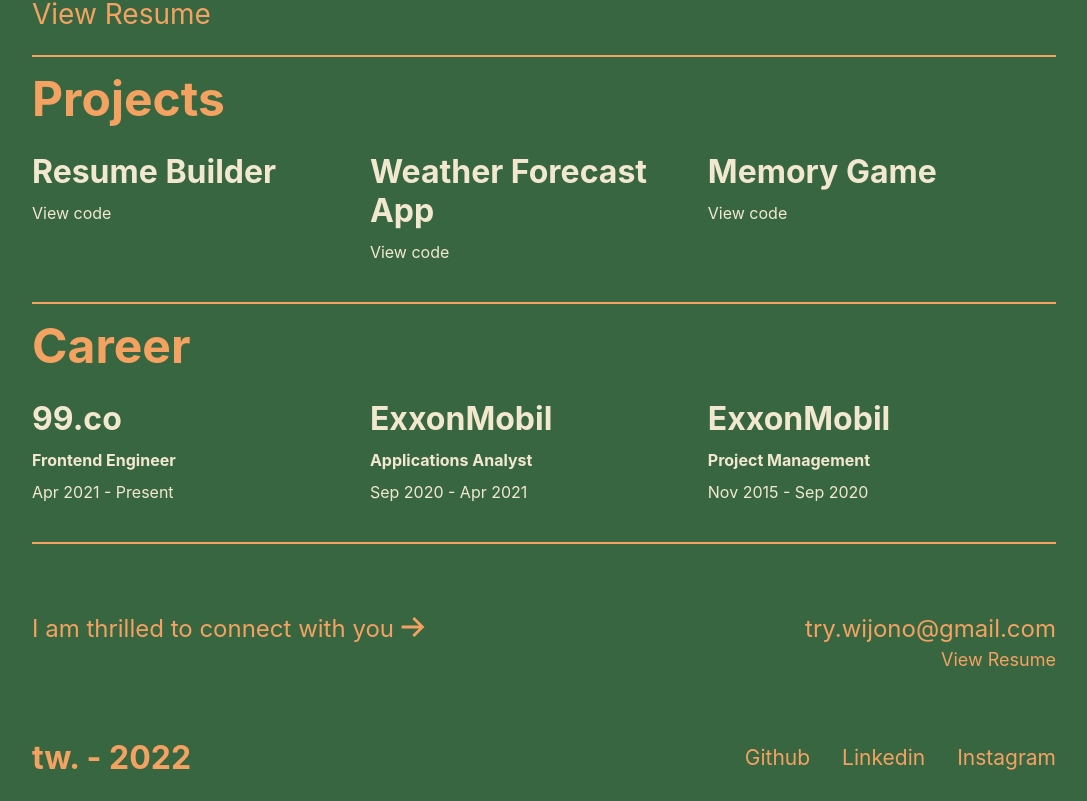
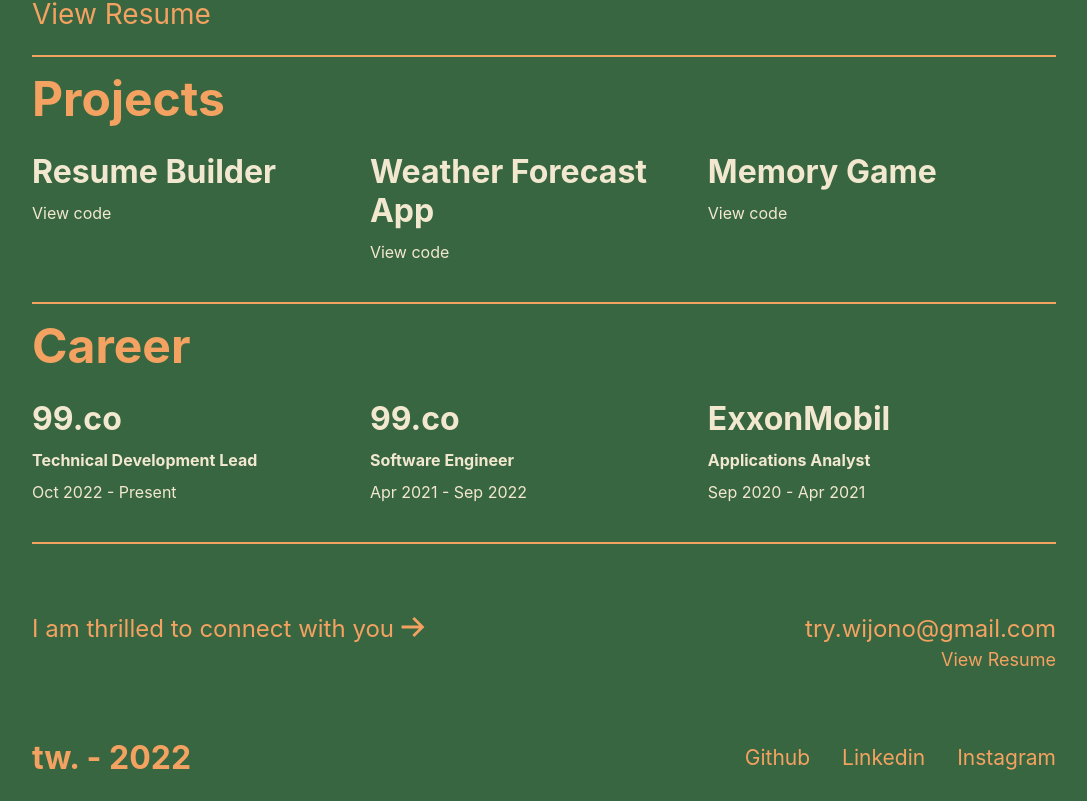
Before and after one commit to mister-lepak/tw-web, a Next.js app: page / in a window 1280 px wide. Shown: the part 831-1632 px from the top of the page, without its empty margins (96-1183 px from the left). Built offline with nearby package versions, Linux system fonts and the light colour scheme.

Commit message:
update career info

```diff
--- a/pages/index.js
+++ b/pages/index.js
@@ -17,20 +17,20 @@ const CATEGORY_INFO = {
       {
         title: "99.co",
         titleUrl: "https://99.co",
-        description: "Frontend Engineer",
-        subDescription: "Apr 2021 - Present",
+        description: "Technical Development Lead",
+        subDescription: "Oct 2022 - Present",
+      },
+      {
+        title: "99.co",
+        titleUrl: "https://99.co",
+        description: "Software Engineer",
+        subDescription: "Apr 2021 - Sep 2022",
       },
       {
         title: "ExxonMobil",
         titleUrl: "https://corporate.exxonmobil.com/",
         description: "Applications Analyst",
         subDescription: "Sep 2020 - Apr 2021",
-      },
-      {
-        title: "ExxonMobil",
-        titleUrl: "https://corporate.exxonmobil.com/",
-        description: "Project Management",
-        subDescription: "Nov 2015 - Sep 2020",
       },
     ],
   },
```
